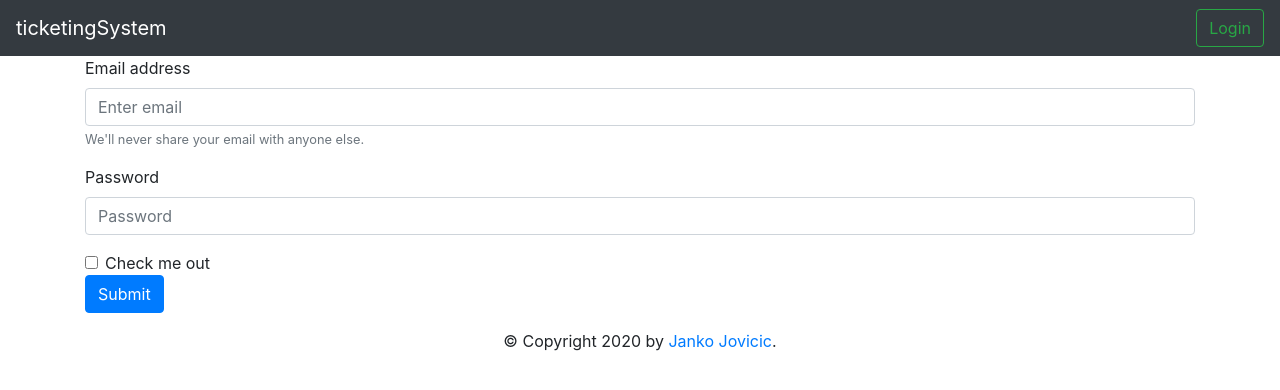
After one commit to CodingByDay/ticketingSystem, a Flask app: page /login in a window 1280 px wide. The commit adds this page. Shown: the top 390 px of the page. Run offline with Flask 2, Linux system fonts and the light colour scheme; some libraries are stand-ins or nearby versions.

Commit message:
thirdDay

```diff
--- a/app.py
+++ b/app.py
@@ -1,14 +1,28 @@
 # Flask application for managing tickets
-from flask import Flask, escape, request, render_template
+from flask import Flask, escape, request, render_template, Response
 
+import flask
+
+# Setting an app
 app = Flask(__name__)
-#
+
+
 @app.route('/')
 def hello():
     name = "ticketingSystem"
     return render_template('home.html', name=name)
 
 # Definicija rute za login
-@app.route('/login')
+@app.route('/login', methods=['GET', 'POST'])
 def login():
-    return render_template('login.html')
+    if flask.request.method == 'GET':
+        return render_template('login.html')
+
+    email = flask.request.form['email']
+    if flask.request.form['password'] == users[email]['password']:
+        user = User()
+        user.id = email
+        flask_login.login_user(user)
+        return flask.redirect(flask.url_for('protected'))
+
+    return 'Bad login'
--- /dev/null
+++ b/template/home.html
@@ -0,0 +1,6 @@
+<div class="login-box auth0-box before">
+    <img src="https://i.cloudup.com/StzWWrY34s.png" />
+    <h3>Auth0 Example</h3>
+    <p>Zero friction identity infrastructure, built for developers</p>
+    <a class="btn btn-primary btn-lg btn-login btn-block" href="/login">Log In</a>
+</div>
--- a/templates/base.html
+++ b/templates/base.html
@@ -17,7 +17,7 @@
         {% block header %}
         <nav class="navbar navbar-dark bg-dark justify-content-between">
             <a class="navbar-brand">ticketingSystem</a>
-            <button class="btn btn-outline-success my-2 my-sm-0" type="submit">Login</button>
+            <a class="btn btn-outline-success my-2 my-sm-0" type="submit" href='/login'>Login</a>
             </form>
         </nav>
         {% endblock %}
--- a/templates/home.html
+++ b/templates/home.html
@@ -1,10 +1,11 @@
-{% extends "base.html" %} {% block title %}Log in{% endblock %} {% block head %} {{ super() }}
+{% extends "base.html" %} {% block title %}Index{% endblock %} {% block head %} {{ super() }}
 <style type="text/css">
     .important {
         color: #336699;
     }
 </style>
 {% endblock %} {% block content %}
+
 <div class="jumbotron">
     <div class="jumbotron">
         <h1 class="display-4">Ticketing aplikacija</h1>
--- /dev/null
+++ b/templates/login.html
@@ -0,0 +1,30 @@
+{% extends "base.html" %} {% block title %}Log in{% endblock %} {% block head %} {{ super() }}
+<style type="text/css">
+    .important {
+        color: #336699;
+    }
+</style>
+{% endblock %} {% block content %}
+<div class="container">
+    <div class="row">
+        <div class="col">
+            <form method="POST" action="login">
+                <div class="form-group">
+                    <label for="exampleInputEmail1">Email address</label>
+                    <input type="email" class="form-control" id="exampleInputEmail1" aria-describedby="emailHelp" placeholder="Enter email" name="email">
+                    <small id="emailHelp" class="form-text text-muted">We'll never share your email with anyone else.</small>
+                </div>
+                <div class="form-group">
+                    <label for="exampleInputPassword1">Password</label>
+                    <input type="password" class="form-control" id="exampleInputPassword1" placeholder="Password" name="password">
+                </div>
+                <div class="form-check">
+                    <input type="checkbox" class="form-check-input" id="exampleCheck1">
+                    <label class="form-check-label" for="exampleCheck1">Check me out</label>
+                </div>
+                <button type="submit" class="btn btn-primary">Submit</button>
+            </form>
+        </div>
+    </div>
+</div>
+{% endblock %}
```
Also changed, not shown: requirements.txt (added, +9 -0 lines), server.py (added, +75 -0 lines), template/dashboard.html (added, +7 -0 lines), 1 other file.
